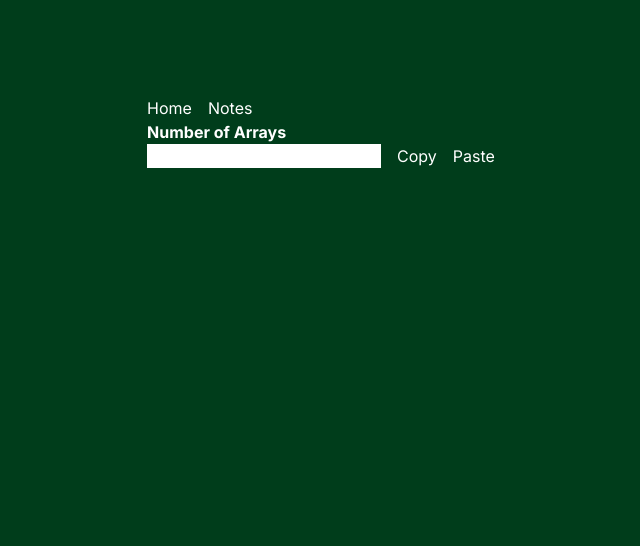
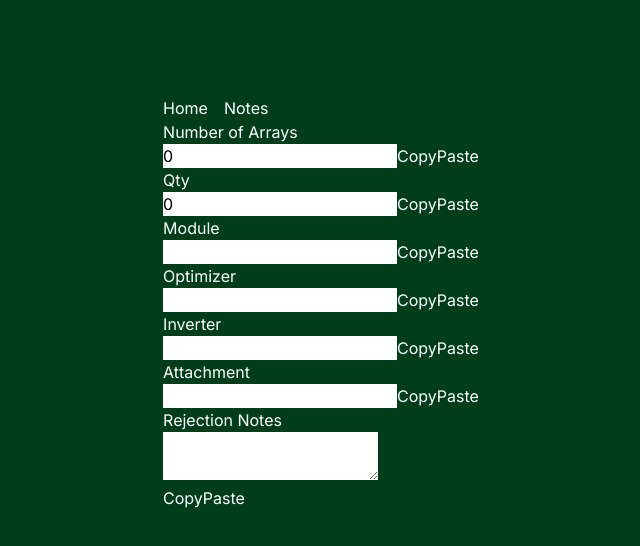
Before and after one commit to rockyliwanag/ff-final-audit, a Next.js app: page /notes in a window 1280 px wide. Shown: the top 546 px of the page, without its empty margins (319-959 px from the left). Built offline with nearby package versions, Linux system fonts and the light colour scheme.

Commit message:
`feat: Add @nextui-org/input dependency for InputCP component`

```diff
--- a/package.json
+++ b/package.json
@@ -11,6 +11,7 @@
   "dependencies": {
     "@heroicons/react": "^2.1.4",
     "@material-tailwind/react": "^2.1.9",
+    "@nextui-org/input": "^2.2.4",
     "date-fns": "^3.6.0",
     "next": "14.2.4",
     "react": "^18",
--- a/src/app/notes/page.js
+++ b/src/app/notes/page.js
@@ -1,43 +1,40 @@
 'use client'
 import { useState } from 'react';
-// import { Input, Button } from '@material-tailwind/react';}
+import {Textarea} from "@nextui-org/input";
+import InputCP from '../../components/InputCP';
 import Navigate from '../../components/Navigation';
 
 
 export default function Notes() {
-    const [inputValue, setInputValue] = useState('');
+    const [numArray, setNumArray] = useState(0);
+    const [numQty, setNumQty] = useState(0);
+    const [module, setModule] = useState("");
+    const [optimizer, setOptimizer] = useState("");
+    const [inverter, setInverter] = useState("");
+    const [attachment, setAttachment] = useState("");
+    const [rejection, setRejection] = useState("");
 
 
 
-    // Function to copy the input value to clipboard
-    const copyToClipboard = () => {
-        navigator.clipboard.writeText(inputValue);
-    };
-
-    // Function to paste the clipboard value to input
-    const pasteFromClipboard = async () => {
-        const text = await navigator.clipboard.readText();
-        setInputValue(text);
-    };
-
     return (
         <main className="flex min-h-screen flex-col items-center justify-between p-24">
-
-                <div className='flex flex-col'>
-                    <Navigate />
-                    <h1 className="font-bold">Number of Arrays</h1>
-                    <div className='flex flex-row gap-x-4'>
-                        <input
-                            className="text-black"
-                            type='text'
-                            name='inputValue'
-                            value={inputValue}
-                            onChange={(e) => setInputValue(e.target.value)}
-                        />
-                        <button onClick={copyToClipboard}>Copy</button>
-                        <button onClick={pasteFromClipboard}>Paste</button>
-                    </div>
-                </div>
+            <div className='flex flex-col'>
+                <Navigate />
+                <h1 className="font-italic">Number of Arrays</h1>
+                <InputCP inputValue={numArray} setInputValue={setNumArray} variant="text" />
+                <h1 className="font-italic">Qty</h1>
+                <InputCP inputValue={numQty} setInputValue={setNumQty} variant="text"/>
+                <h1 className="font-italic">Module</h1>
+                <InputCP inputValue={module} setInputValue={setModule} variant="text"/>
+                <h1 className="font-italic">Optimizer</h1>
+                <InputCP inputValue={optimizer} setInputValue={setOptimizer} variant="text"/>
+                <h1 className="font-italic">Inverter</h1>
+                <InputCP inputValue={inverter} setInputValue={setInverter} variant="text"/>
+                <h1 className="font-italic">Attachment</h1>
+                <InputCP inputValue={attachment} setInputValue={setAttachment} variant="text"/>
+                <h1 className="font-italic">Rejection Notes</h1>
+                <InputCP inputValue={rejection} setInputValue={setRejection} variant="Textarea"/>
+            </div>
         </main>
     );
 }
--- /dev/null
+++ b/src/components/InputCP.jsx
@@ -0,0 +1,48 @@
+'use client';
+
+const InputCP = ({inputValue, setInputValue, variant}) => {
+
+    // Function to copy the input value to clipboard
+    const copyToClipboard = () => {
+        navigator.clipboard.writeText(inputValue);
+    };
+
+    // Function to paste the clipboard value to input
+    const pasteFromClipboard = async () => {
+        const text = await navigator.clipboard.readText();
+        setInputValue(text);
+    };
+  return (
+    <div>
+        <div className='flex flex-col gap-x-4'>
+            {variant === 'Textarea' ?
+                <div>
+                    <textarea
+                    className="text-black w-200"
+                    name='inputValue'
+                    value={inputValue}
+                    onChange={(e) => setInputValue(e.target.value)}
+                    />
+                    <div className="align-end">
+                        <button onClick={copyToClipboard}>Copy</button>
+                        <button onClick={pasteFromClipboard}>Paste</button>
+                    </div>
+                </div>
+            :
+            <div>
+                <input
+                    className="text-black"
+                    type='text'
+                    name='inputValue'
+                    value={inputValue}
+                    onChange={(e) => setInputValue(e.target.value)}
+                />
+                <button onClick={copyToClipboard}>Copy</button>
+                <button onClick={pasteFromClipboard}>Paste</button>
+            </div>}
+        </div>
+    </div>
+  )
+}
+
+export default InputCP
```
Also changed, not shown: 1 other file (tests, documents, lock files or other folders).
